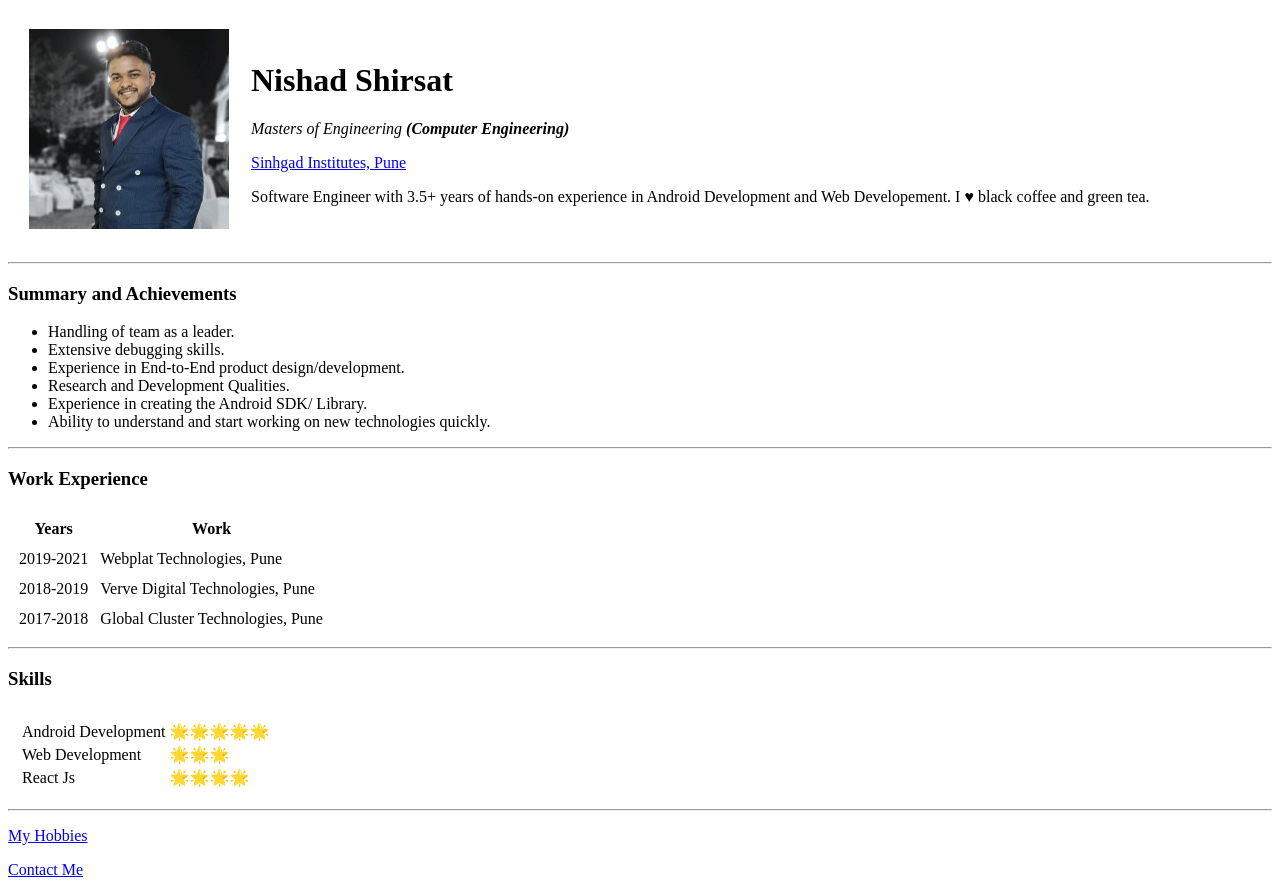
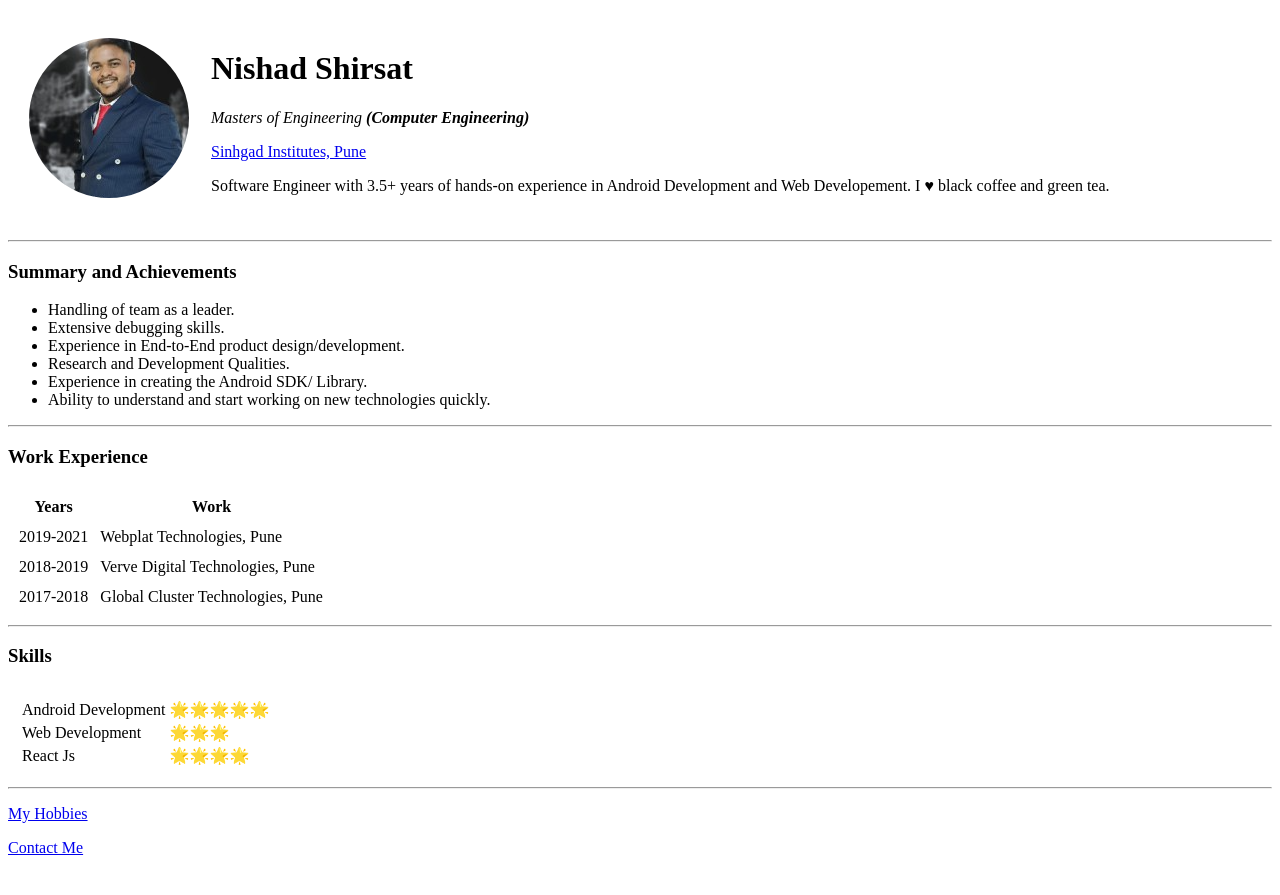
Before and after one commit to nishadshirsat/cv, a plain HTML site: page index.html in a window 1280 px wide. After the commit the page ends 873 px from the top, so only its background shows below. Drawn offline with Linux system fonts and the light colour scheme.

Commit message:
changed profile image name in file

```diff
--- a/index.html
+++ b/index.html
@@ -8,7 +8,7 @@
 
     <table cellspacing="20">
       <tr>
-        <td><img src="images/Nishad_Shirsat_Profile.jpg" alt="nishad profile picture"></td>
+        <td><img src="images/Nishad_Shirsat_Profile.png" alt="nishad profile picture"></td>
         <td>  <h1>Nishad Shirsat</h1>
           <p><em>Masters of Engineering  <strong>(Computer Engineering)</strong></em></p>
           <p> <a href="http://www.sinhgad.edu/">Sinhgad Institutes, Pune</a></p>
```
